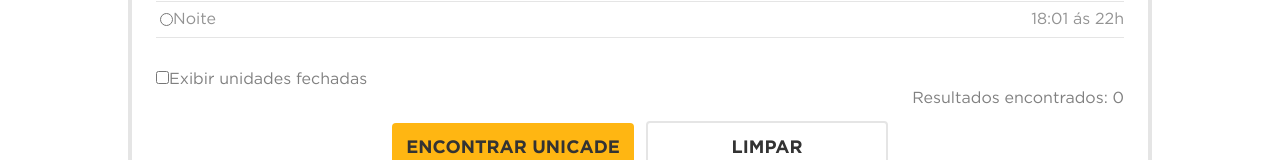
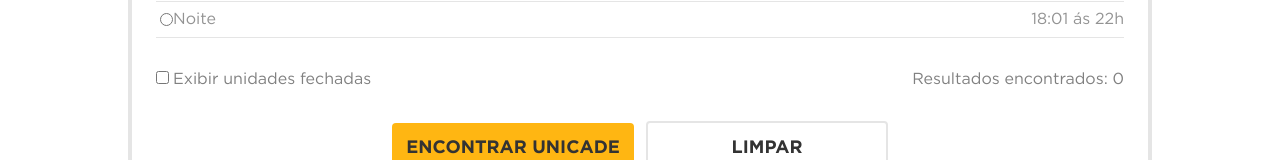
Before and after one commit to JonathanAndrade19/SmartFit, an Angular app: page / in a window 1280 px wide. Shown: the part 543-703 px from the top of the page. Built offline with nearby package versions, Linux system fonts and the light colour scheme.

Commit message:
fix: responsitivite issues

```diff
--- a/src/app/components/forms/forms.component.scss
+++ b/src/app/components/forms/forms.component.scss
@@ -55,6 +55,7 @@
 
 .form-group .btn-wrapper {
     display: flex;
+    flex-direction: column;
     gap: 12px;
     align-items:  center;
     justify-content: center;
@@ -68,7 +69,7 @@
     font-weight: 700;
     text-transform: uppercase;
     padding: 14px;
-    width: 25%;
+    width: 100%;
     border: none;
     cursor: pointer;
 }
@@ -83,13 +84,29 @@
 }
 
 .form-group .checkbox-wrapper {
+    color: var(--light-grey);
     margin: 32px 0px;
-    color: var(--light-grey);
-    position: relative;
     width: 100%;
+    display: flex;
+    justify-content: center;
+    flex-direction: column;
 }
 
-.form-group .checkbox-wrapper span {
-    position: absolute;
-    right: 0;
+.form-group .checkbox-wrapper input[type="checkbox"] {
+    margin-right: 4px;
 }
+
+@media (min-width: 768px) {
+    .form-group .btn-wrapper {
+        flex-direction: row;
+    }
+
+    .form-group .btn-wrapper .btn {
+        width: 25%;
+    }
+
+    .form-group .checkbox-wrapper {
+        flex-direction: row;
+        justify-content: space-between;
+    }
+}
```
